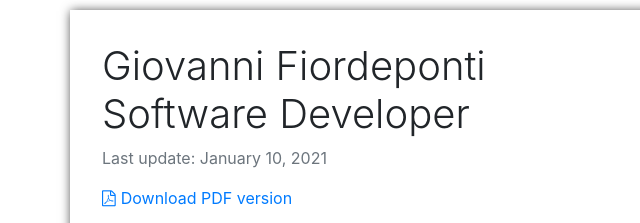
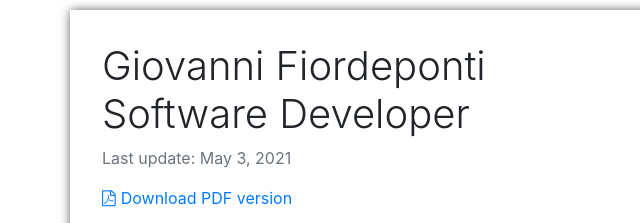
Before and after one commit to GiovFiordeponti/cv, a plain HTML site: page index.html in a window 1280 px wide. Shown: the top 223 px of the page, 0-640 px from the left. Drawn offline with nearby package versions, Linux system fonts and the light colour scheme.

Commit message:
Deploying to gh-pages from  @ bbefe4c624f17994aceb6f3c5a6d8445b183d0a2 🚀

```diff
--- a/index.html
+++ b/index.html
@@ -15,7 +15,7 @@
         <div class="col-md-6 col-print-6">
             <h1>Giovanni Fiordeponti<br/>Software Developer</h1>
             <p>
-                <time datetime="" class="text-muted">Last update: January 10, 2021</time>
+                <time datetime="" class="text-muted">Last update: May 3, 2021</time>
             </p>
             <p>
                 <span class="screen"><a href="giovanni-fiordeponti.software-developer.pdf"><i class="fa fa-file-pdf-o" aria-hidden="true"></i>Download PDF version</a></span>
```
Also changed, not shown: 1 other file.
